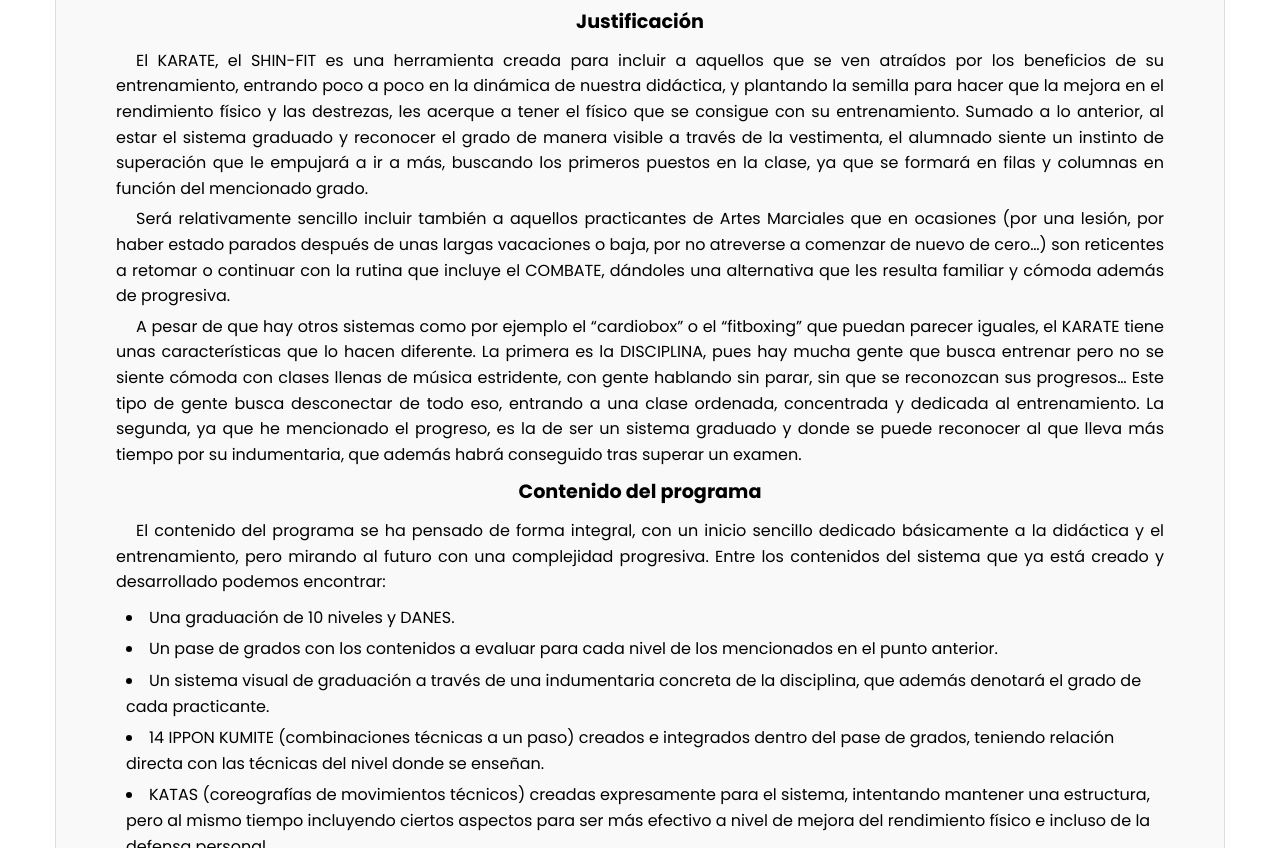
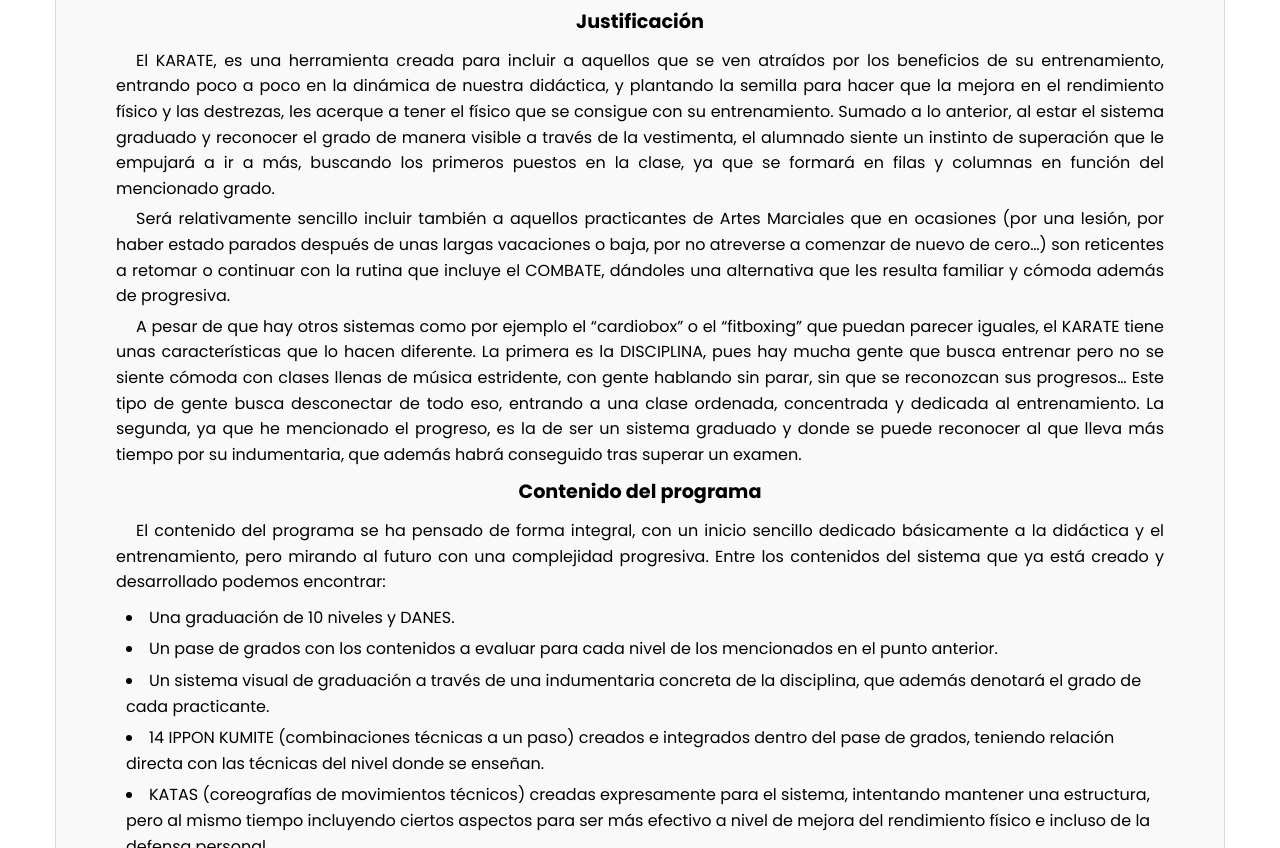
Before and after one commit to Shinfit/shinfit, a plain HTML site: page index.html in a window 1280 px wide. Shown: the part 1154-2002 px from the top of the page. Drawn offline with Linux system fonts and the light colour scheme.

Commit message:
Fix typo in justification paragraph

```diff
--- a/index.html
+++ b/index.html
@@ -109,7 +109,7 @@
 
             <h3>Justificación</h3>
             <p class="justified">
-                El KARATE, el SHIN-FIT es una herramienta creada para incluir a aquellos que se ven atraídos por los
+                El KARATE, es una herramienta creada para incluir a aquellos que se ven atraídos por los
                 beneficios de su entrenamiento, entrando poco a poco en la dinámica de nuestra didáctica, y plantando
                 la semilla para hacer que la mejora en el rendimiento físico y las destrezas, les acerque a tener el
                 físico que se consigue con su entrenamiento.
```
